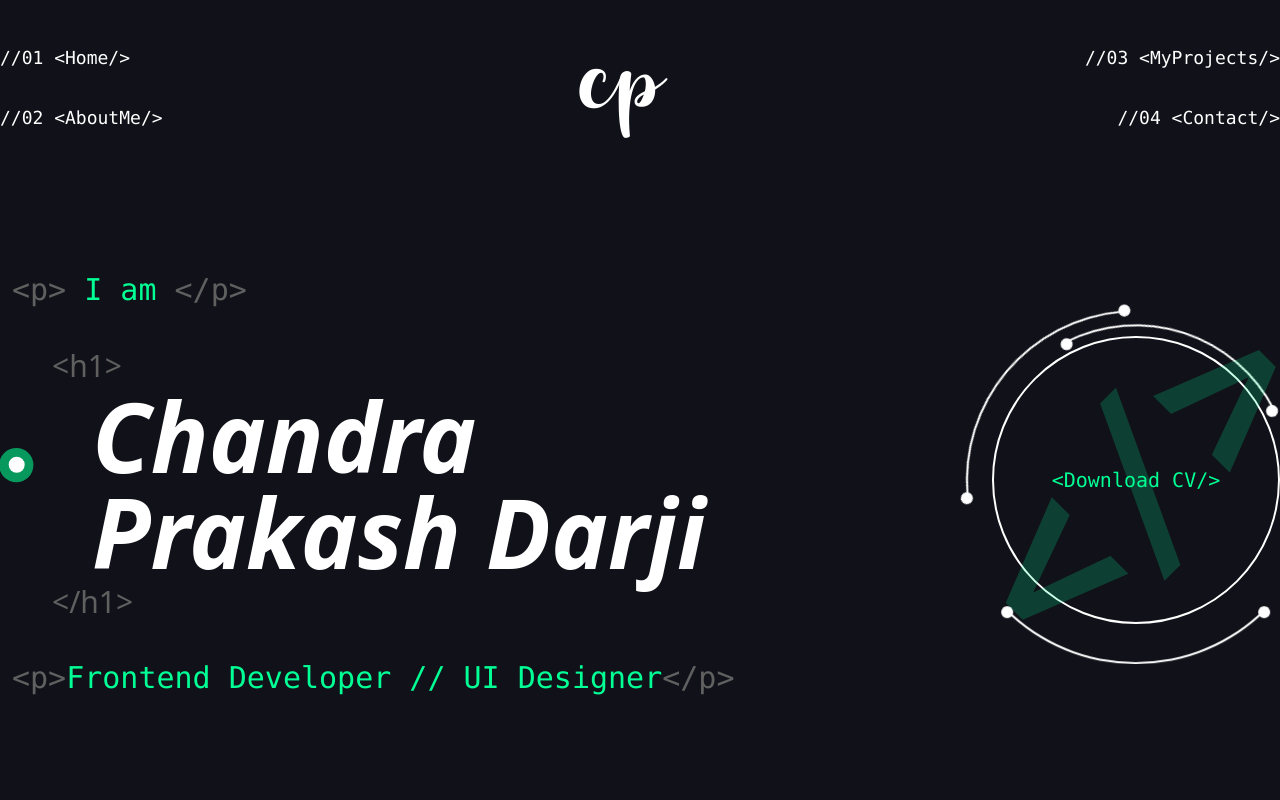
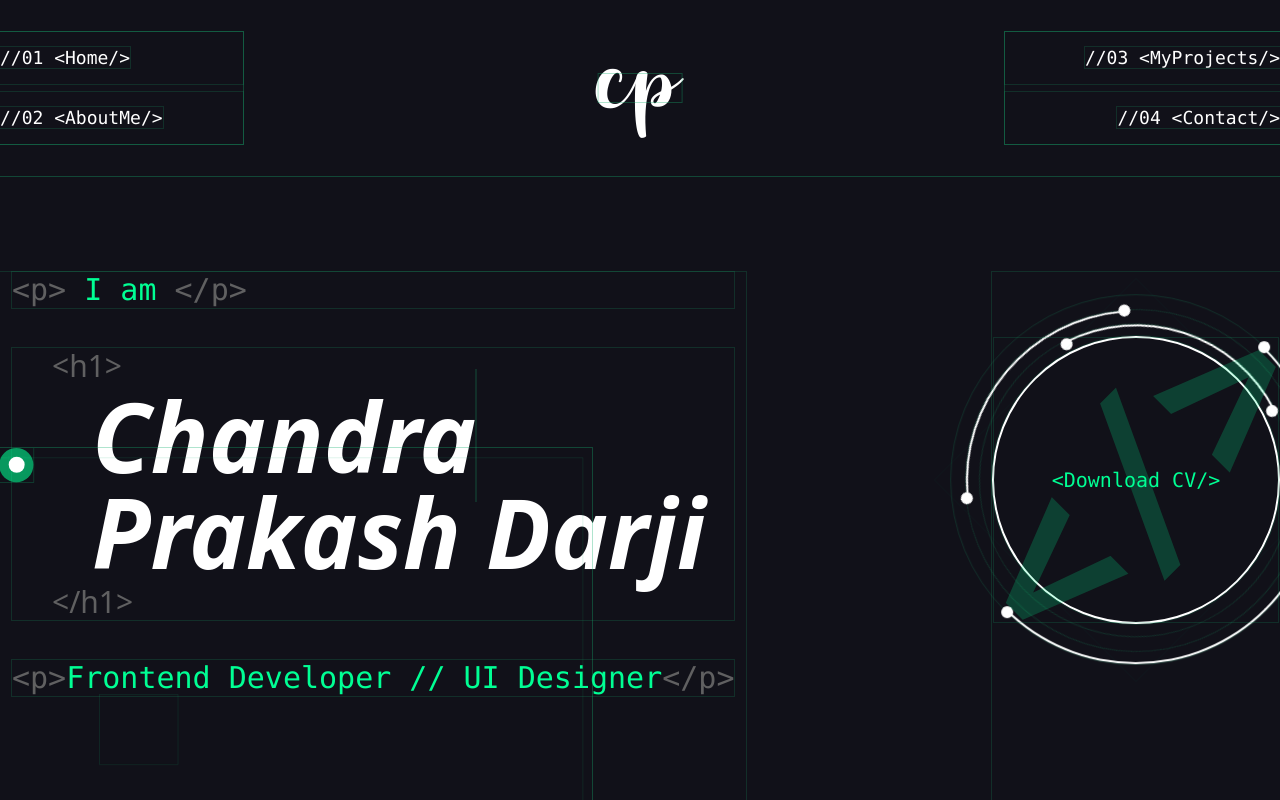
Before and after one commit to Chandraprakash-Darji/portfolio-ex, a React (Create React App) app: page / in a window 1280 px wide. Shown: the top 800 px of the page. Built offline with nearby package versions, Linux system fonts and the light colour scheme; what tailwindcss-magic would draw is missing.

Commit message:
minnor hotfix

```diff
--- a/src/components/Home/Home.css
+++ b/src/components/Home/Home.css
@@ -25,7 +25,7 @@
     animation: spin 1.8s linear infinite;
 }
 .downloadCVWrapper .arc-3 {
-    @apply -left-[15%] -top-[15%] w-[130%] h-[130%] border-t-main border-2 before:left-8 before:top-9 after:right-8 after:top-9 lg:before:left-12 lg:before:top-11 lg:after:right-12 lg:after:top-11;
+    @apply -left-[15%] -top-[15%] w-[130%] h-[130%] border-t-main border-l-main border-2 before:left-8 before:bottom-9 after:right-8 after:top-9 lg:before:left-12 lg:before:bottom-11 lg:after:right-12 lg:after:top-11;
     animation: spin 1.6s linear infinite;
 }
 #home .curveLine {
--- a/src/components/Navbar/Navbar.tsx
+++ b/src/components/Navbar/Navbar.tsx
@@ -1,7 +1,7 @@
 import "./NavBar.css";
 import { createContext, useContext, useEffect, useState } from "react";
 import AnimatedText from "../AnimatedText";
-const menuOoptions = [
+const menuOptions = [
     {
         id: 101,
         text: "//01 <Home/>",
@@ -45,12 +45,12 @@ const Navbar = () => {
         <OpenContext.Provider value={{ openState, setOpenState }}>
             <header className="NavBar md:text-lg select-none">
                 <div
-                    className="bg-dark z-50 min-w-screen container mx-auto flex justify-between items-center py-8"
+                    className="bg-dark z-50 min-w-screen container mx-auto flex justify-between items-center py-8 relative"
                     id="navbar"
                 >
                     <nav className="hidden sm:block">
                         <ul className="flex flex-col gap-2">
-                            {menuOoptions
+                            {menuOptions
                                 .slice(0, 2)
                                 .map(({ id, href, text }) => (
                                     <NavItem
@@ -62,7 +62,7 @@ const Navbar = () => {
                                 ))}
                         </ul>
                     </nav>
-                    <div className="font-Grestal text-[3rem] flex justify-center items-center px-3 md:px-0 md:text-[5rem]">
+                    <div className="font-Grestal text-[3rem] flex justify-center items-center px-3 md:px-0 md:text-[5rem]  md:absolute md:top-1/2 md:left-1/2 md:-translate-x-1/2 md:-translate-y-1/2">
                         <a href="#home">CP</a>
                     </div>
                     <button
@@ -79,7 +79,7 @@ const Navbar = () => {
                     </button>
                     <nav className="hidden sm:block z-0">
                         <ul className="flex flex-col gap-2">
-                            {menuOoptions
+                            {menuOptions
                                 .slice(2, 4)
                                 .map(({ id, href, text }) => (
                                     <NavItem
@@ -128,7 +128,7 @@ const MobileMenu = ({ menuOpenState }: MobileMenuProps) => {
             }`}
         >
             <ul className=" mx-auto flex flex-col gap-6">
-                {menuOoptions.map(({ id, href, text }) => (
+                {menuOptions.map(({ id, href, text }) => (
                     <NavItem key={id} href={href} text={text} />
                 ))}
             </ul>
--- a/src/styles/index.css
+++ b/src/styles/index.css
@@ -39,3 +39,7 @@
 ::-webkit-scrollbar-thumb {
     background-color: #16b170;
 }
+
+* {
+    outline: #16b17030 solid 1px;
+}
```
Also changed, not shown: src/styles/gretalScript.css (deleted).
